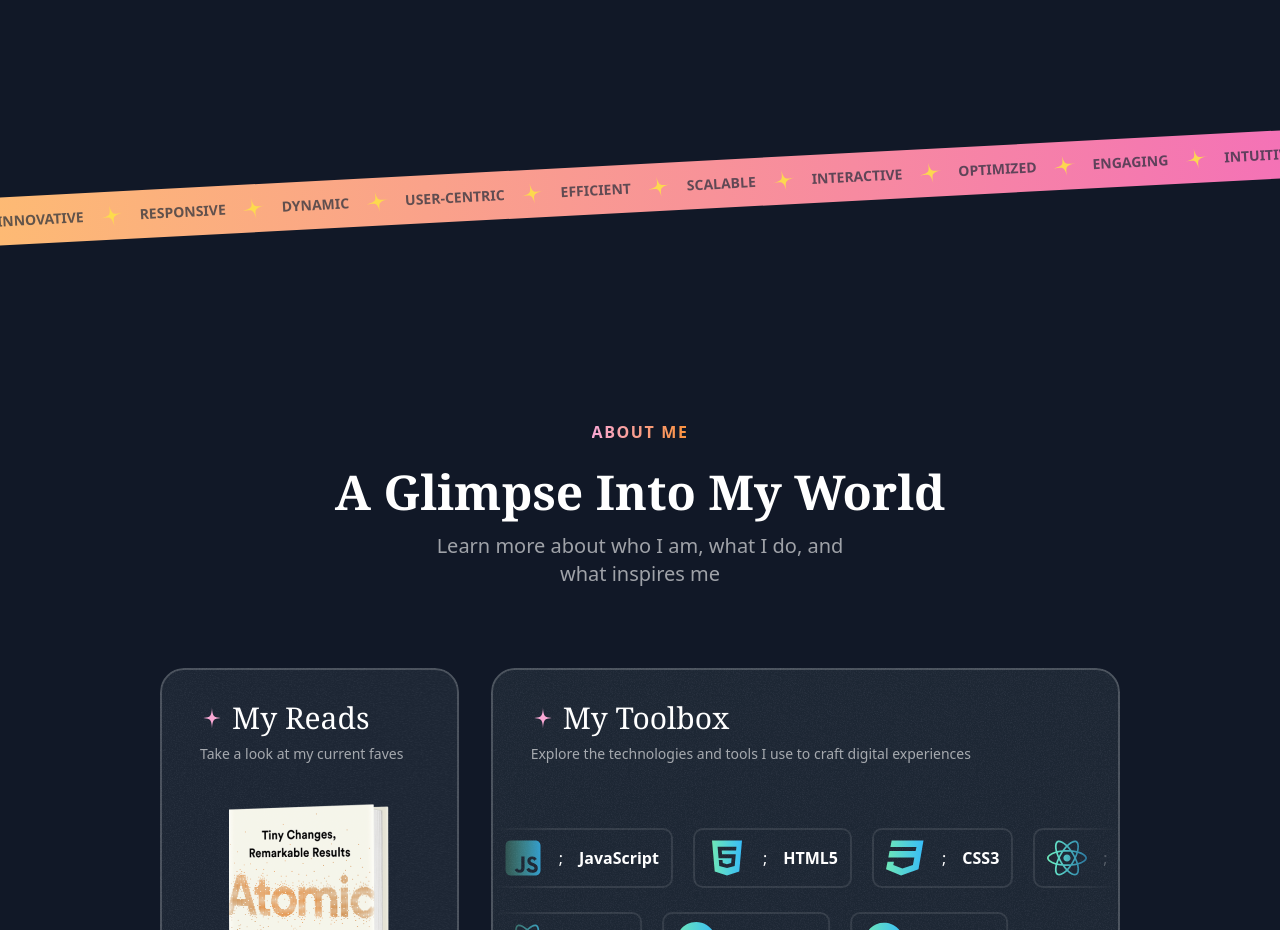
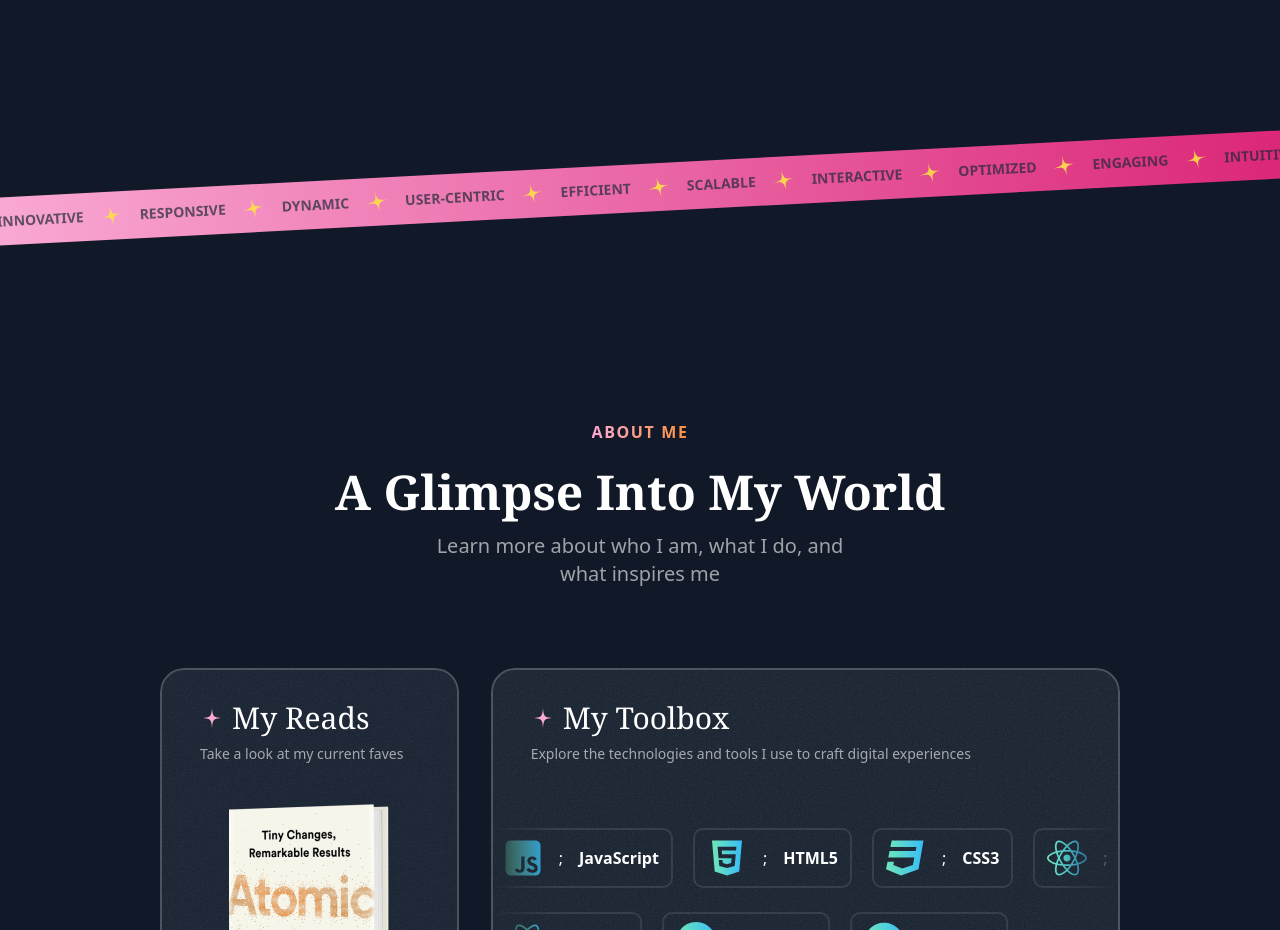
Before and after one commit to Cindellai/Iloegbunam_portfolio_2024, a Next.js app: page / in a window 1280 px wide. Shown: the part 3500-4430 px from the top of the page. Built offline with nearby package versions, Linux system fonts and the light colour scheme; a web font is replaced by a local one.

Commit message:
"Update TapeSection component: changed gradient colors and mask image"

```diff
--- a/src/sections/Tape.tsx
+++ b/src/sections/Tape.tsx
@@ -18,7 +18,7 @@ const words = [
 export const TapeSection = () => {
   return (
     <div className="py-16 lg:py-24 overflow-x-clip">
-      <div className="bg-gradient-to-r from-orange-300 to-pink-400 overflow-x-clip -rotate-3 -mx-1">
+      <div className="bg-gradient-to-r from-pink-300 to-pink-600 overflow-x-clip -rotate-3 -mx-1">
         <div className='flex [mask-iamge:lienar-gradient(to_right, transparent,black_10%,black_90%,transparent)]'>
           <div className="flex flex-none gap-4 py-3">
             {words.map((word) => (
```
